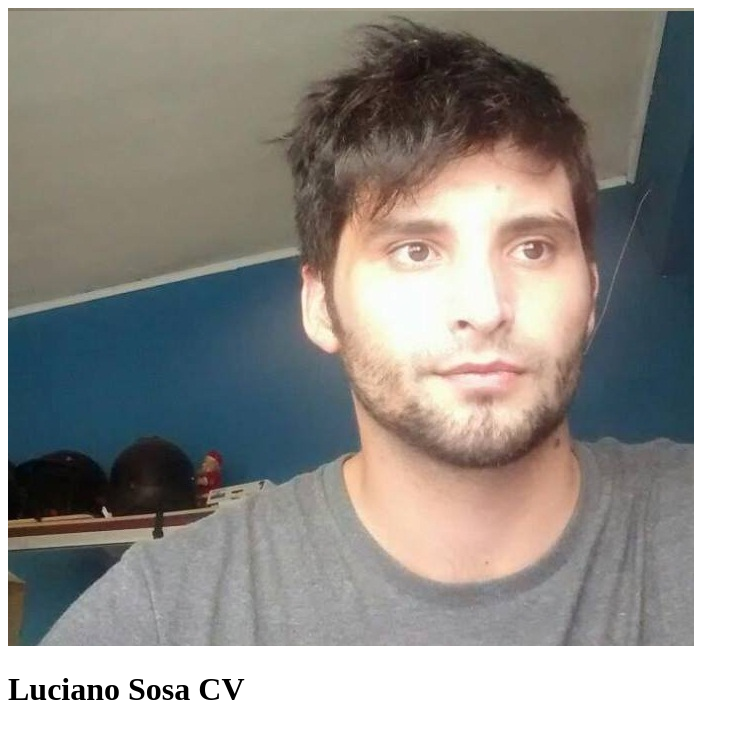
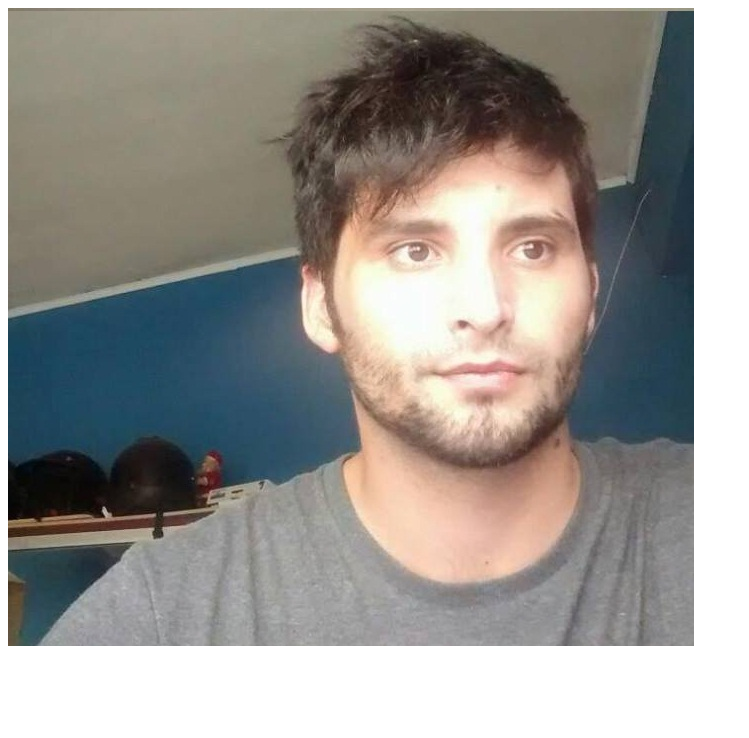
Before and after one commit to lucianososa/lucianososa.github.io, a plain HTML site: page index.html in a window 1280 px wide. Shown: the whole page, without its empty margins (0-749 px from the left). Drawn offline with Linux system fonts and the light colour scheme; files whose address does not match are found by name.

Commit message:
imagenes

```diff
--- a/index.html
+++ b/index.html
@@ -6,7 +6,5 @@
 </head>
 <body>
 <img src="19126_10206449825113911_2583573698237108101_n.jpg">
-<h1>Luciano Sosa CV</h1>
-
 </body>
 </html>
```
Also changed, not shown: img/19126_10206449825113911_2583573698237108101_n.jpg (renamed from 19126_10206449825113911_2583573698237108101_n.jpg).
